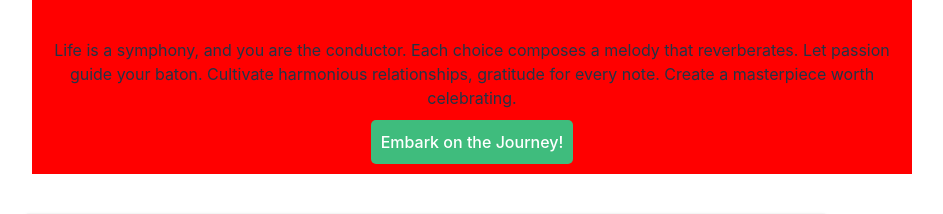
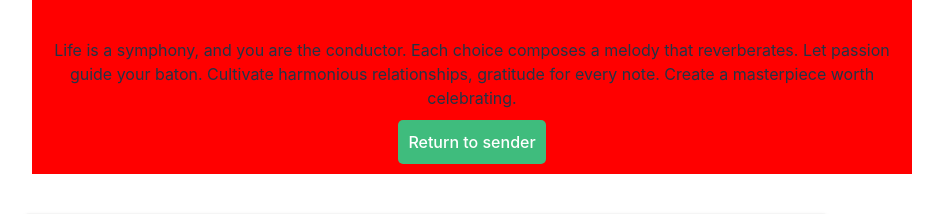
Before and after one commit to lucfreelance/ultraspace, a React (Vite) app: page /spaces in a window 1280 px wide. Shown: the part 3520-3734 px from the top of the page, without its empty margins (168-1111 px from the left). Built offline with nearby package versions, Linux system fonts and the light colour scheme; no server answers.

Commit message:
Improve of some components and layout in general-bis-bis

```diff
--- a/src/spaces/space1/Space-1.jsx
+++ b/src/spaces/space1/Space-1.jsx
@@ -165,7 +165,7 @@ const Space1 = () => {
           {/* Puedes agregar contenido adicional aquí si es necesario */}
         </CardMain>
         <span className="oculto"></span>
-        <br /><br /><br /><br /><br />
+        <br /><br /><br /><br /><br /><br />
         <Title>Crystal Ball Story 4 Storylovers</Title>
       </LeftColumn>
       <RightColumn>
--- a/src/spaces/space2/Space-2.jsx
+++ b/src/spaces/space2/Space-2.jsx
@@ -126,10 +126,10 @@ return paragraphs[randomIndex];
       <meta charSet="UTF-8" />
       <meta httpEquiv="X-UA-Compatible" content="IE=edge" />
       <meta name="viewport" content="width=device-width, initial-scale=1.0" />
-      <title>Ultraspaces</title>
+      <title>Return to sender - Ultraspaces</title>
       <meta
         name="description"
-        content="This is the Blog component from @ultracobra"
+        content="This is the space component for Ultraspaces from Ultracobra"
       />
       <meta property="og:image" content="https://i.imgur.com/cCphed4.png" />
     </Helmet>
@@ -142,13 +142,13 @@ return paragraphs[randomIndex];
           <img
             className="custom-card-image"
             src={image}
-            alt="Embark on the Journey!"
-            title="Embark on the Journey!"
+            alt="Return to sender!"
+            title="Return to sender!"
           />
           <div className="card-body">
             <p className="card-text custom-card-text">{paragraph}</p>
             <a href="#" className="btn btn-primary custom-card-button">
-              Embark on the Journey!
+              Return to sender
             </a>
           </div>
         </div>
```
